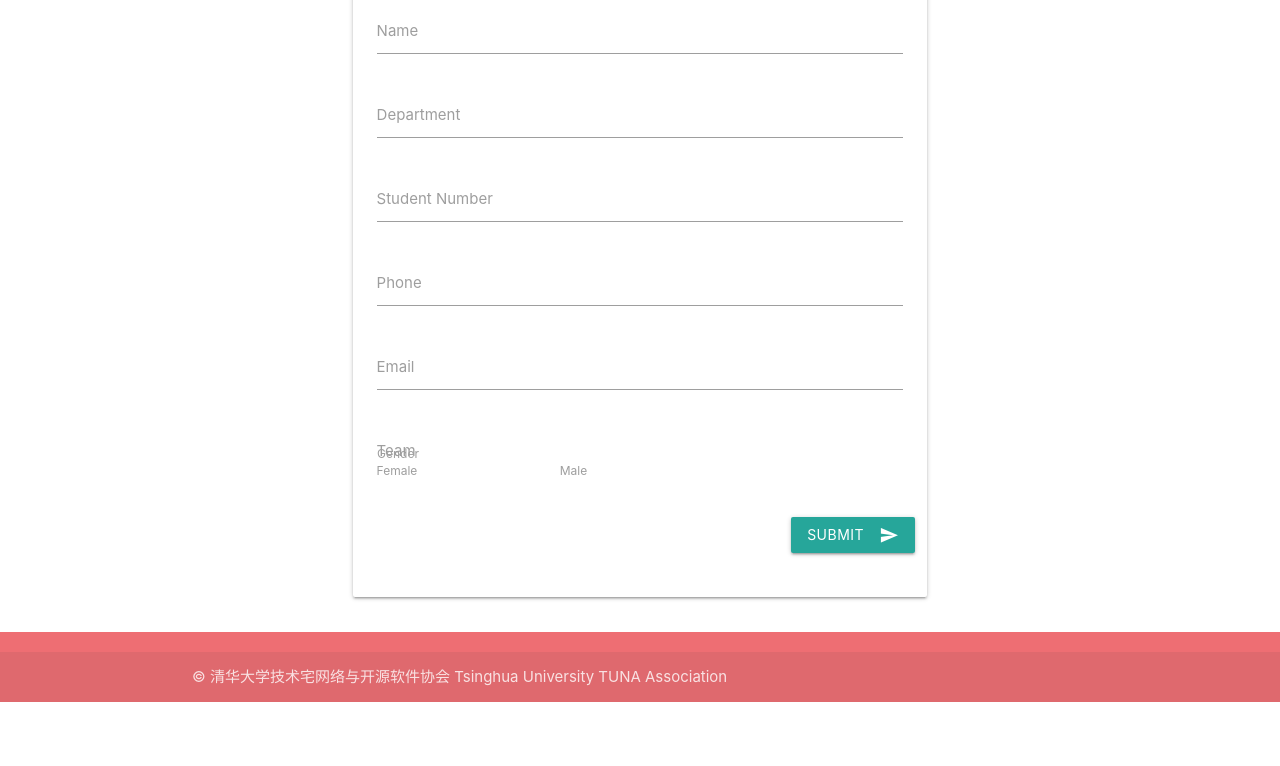
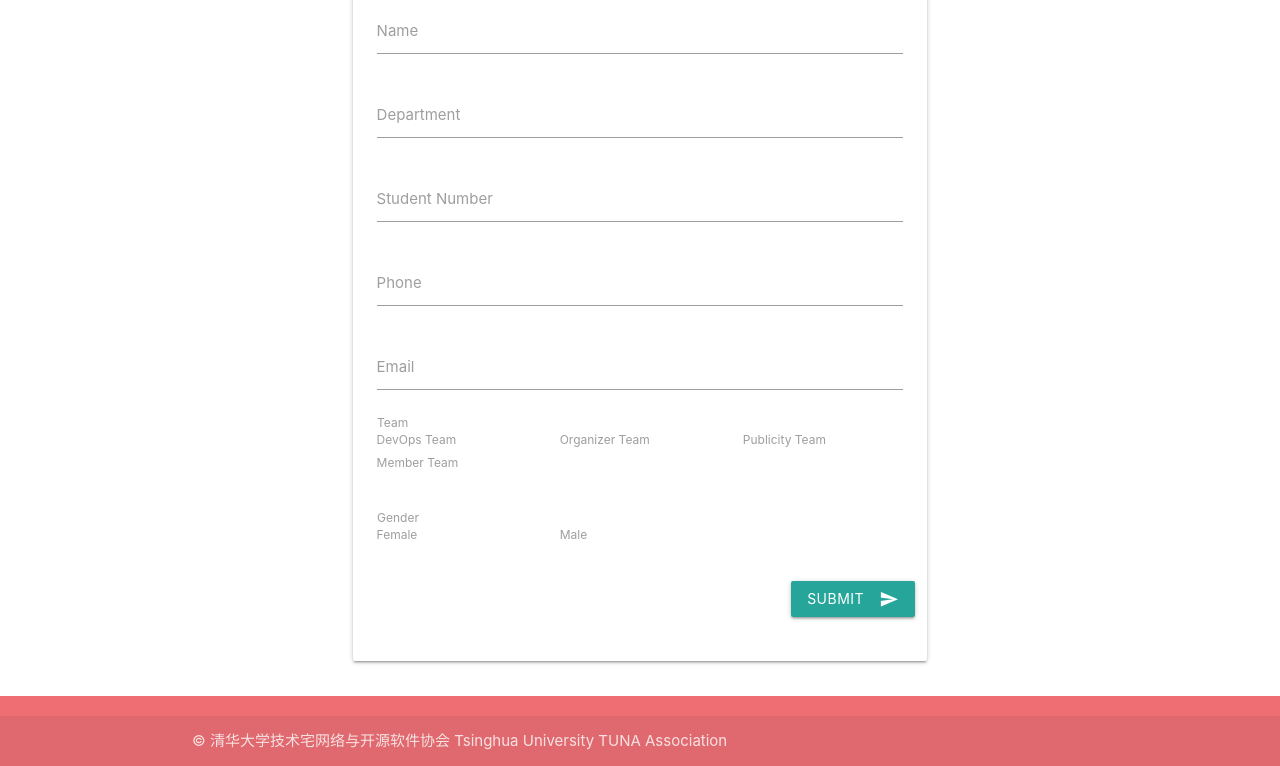
Before and after one commit to tuna/registr-lite, a plain HTML site: page web-ui/index.html in a window 1280 px wide. Shown: the part 133-899 px from the top of the page. Before the commit the page ends 835 px from the top, so only its background shows below. Drawn offline with nearby package versions, Linux system fonts and the light colour scheme.

Commit message:
replace select with radio for compatibility with vue.js

```diff
--- a/web-ui/index.html
+++ b/web-ui/index.html
@@ -42,14 +42,25 @@
                     <label for="email">Email</label>
                   </div>
                   <div class="input-field col s12">
-                    <select name="team" required v-model="team.data">
-                      <option value="" disabled selected>Choose your prefered team</option>
-                      <option value="devOps">DevOps Team</option>
-                      <option value="organizer">Organizer Team</option>
-                      <option value="publicity">Publicity Team</option>
-                      <option value="jiangyou">Jiangyou Team</option>
-                    </select>
-                    <label>Team</label>
+                    <label class="active">Team</label>
+                    <div class="row">
+                      <div class="col s4">
+                        <input name="team" type="radio" id="devOps" v-model="team.data" value="devOps"/>
+                        <label for="devOps">DevOps Team</label>
+                      </div>
+                      <div class="col s4">
+                        <input name="team" type="radio" id="organizer" v-model="team.data" value="organizer"/>
+                        <label for="organizer">Organizer Team</label>
+                      </div>
+                      <div class="col s4">
+                        <input name="team" type="radio" id="publicity" v-model="team.data" value="publicity"/>
+                        <label for="publicity">Publicity Team</label>
+                      </div>
+                      <div class="col s4">
+                        <input name="team" type="radio" id="jiangyou" v-model="team.data" value="jiangyou"/>
+                        <label for="jiangyou">Member Team</label>
+                      </div>
+                    </div>
                   </div>
                   <div class="input-field col s12">
                     <label class="active">Gender</label>
```
